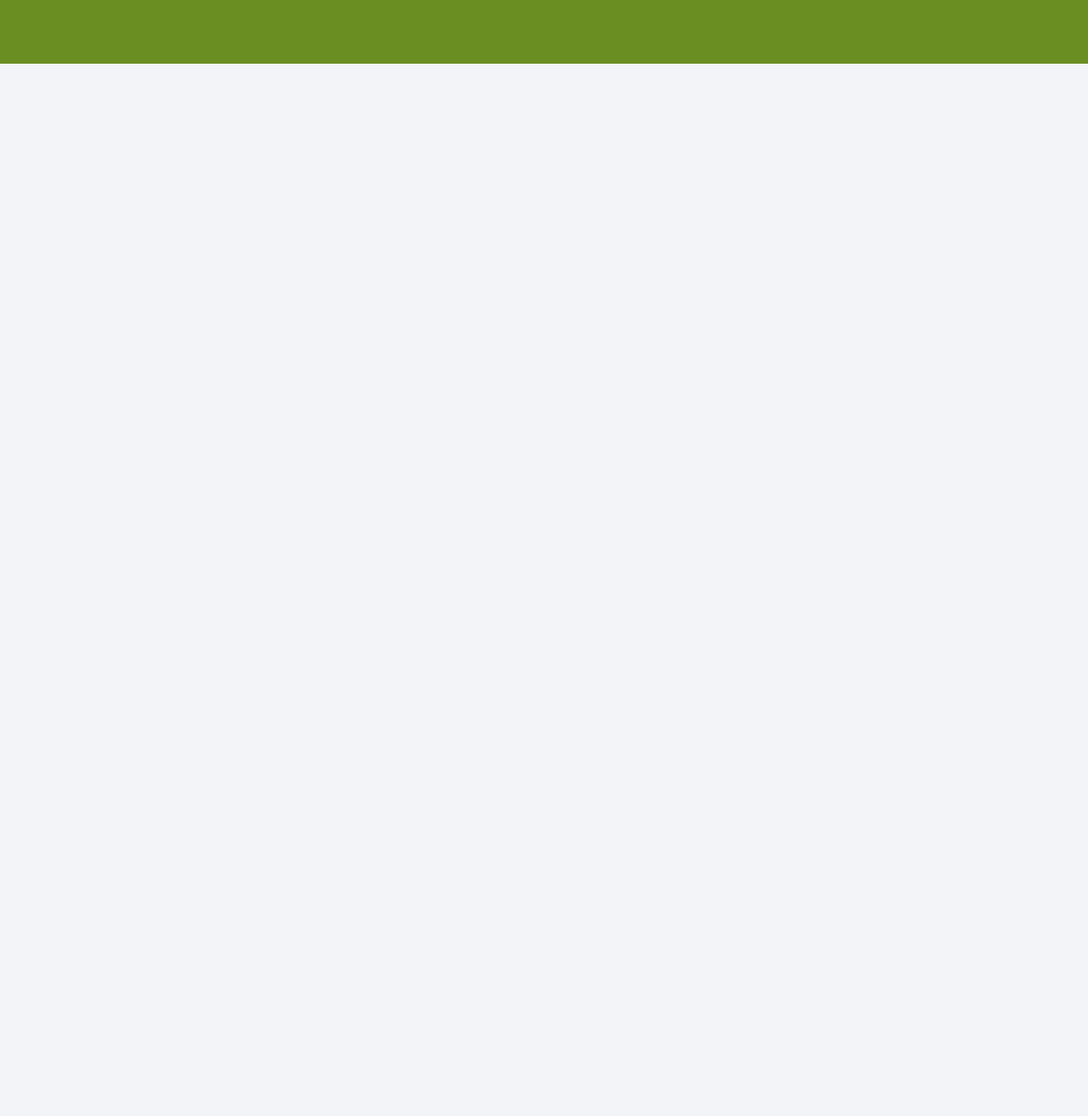
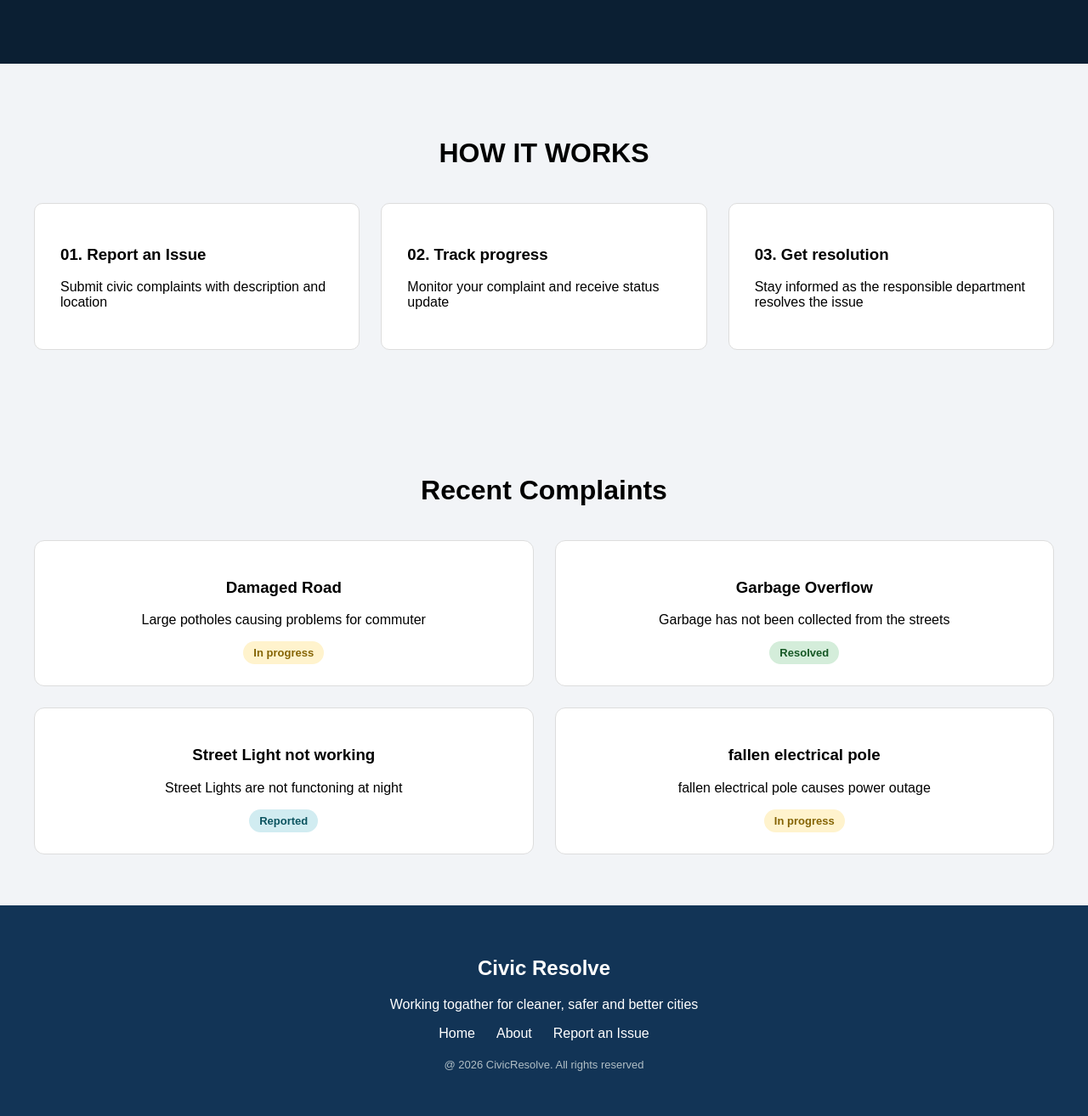
Before and after one commit to Nilesh-LOQ/CivicResolve, a plain HTML site: page Frontend/pages/home.html in a window 1280 px wide. Shown: the part 426-1740 px from the top of the page at 85% size. Before the commit the page ends 800 px from the top, so only its background shows below. Drawn offline with Linux system fonts and the light colour scheme.

Commit message:
completed first static home page prototype

```diff
--- a/Frontend/assets/CSS/style.css
+++ b/Frontend/assets/CSS/style.css
@@ -34,7 +34,8 @@ nav a:hover{
 .hero{
     text-align: center;
     padding: 100px 20px;
-    background-color: olivedrab;
+    /* background-color: olivedrab; */
+    background-color: #0B1F33;
 
     color: white;
 }
@@ -60,3 +61,92 @@ nav a:hover{
     background-color: white;
     color: #123456;
 }
+.how-it-works{
+    text-align: center;
+    padding: 60px 40px;
+
+}
+.how-it-works h2{
+    font-size: 32px;
+    margin-bottom: 40px;
+}
+.step-container{
+    display: grid;
+    grid-template-columns: repeat(3,1fr);
+    gap: 25px;
+}
+.step-card{
+    background-color: white;
+    padding: 30px;
+    border-radius: 10px;
+    text-align: left;
+    border: 1px solid #ddd;
+
+}
+.recent-complaints{
+    padding: 60px 40px;
+    text-align: center;
+}
+.recent-complaints h2{
+    font-size: 32px;
+    margin-bottom: 40px;
+}
+.complaint-container{
+    display: grid;
+    grid-template-columns: repeat(2,1fr);
+    gap: 25px;
+}
+.complaint-card{
+    background-color: white;
+    padding: 25px;
+    border-radius: 12px;
+    border: 1px solid #ddd;
+    text-align: center;
+    transition: transform 0.3s ease;
+}
+.complaint-card:hover{
+    transform: scale(1.03);
+}
+.status{
+    display: inline-block;
+    padding: 6px 12px;
+    border-radius: 20px;
+    font-size: 13px;
+    font-weight: bold;
+}
+.in-progress{
+    background-color: #FFF3CD;
+    color: #856404;
+}
+.resolved{
+    background-color: #D4EDDA;
+    color: #155724;
+}
+.reported{
+    background-color: #D1ECF1;
+    color: #0C5460;
+}
+.footer{
+    background-color: #123456;
+    color: white;
+    text-align: center;
+    padding: 40px;
+}
+.footer-links{
+    display: flex;
+    justify-content: center ;
+    gap: 25px;
+}
+.footer-links a{
+    color: white;
+    text-decoration: none;
+    transition: gold 0.3s ease;
+}
+.footer-links a:hover{
+    color: #FFD700;
+}
+.copyright{
+    font-size: 13px;
+    color: #B0BEC5;
+    margin-top: 20px;
+}
--- a/Frontend/pages/home.html
+++ b/Frontend/pages/home.html
@@ -30,7 +30,59 @@
             Report an Issue
         </a>
       </section>
+      <section class="how-it-works" id="about">
+        <h2>HOW IT WORKS</h2>
+        <div class="step-container">
+            <div class="step-card">
+                <h3>01. Report an Issue</h3>
+                <p>Submit civic complaints with description and location</p>
+            </div>
+            <div class="step-card">
+                <h3>02. Track progress</h3>
+                <p>Monitor your complaint and receive status update</p>
+            </div>
+            <div class="step-card">
+                <h3>03. Get resolution</h3>
+                <p>Stay informed as the responsible department resolves the issue</p>
+            </div>
+        </div>
+      </section>
+      <section class="recent-complaints" id="complaints">
+            <h2>Recent Complaints</h2>
+                <div class="complaint-container">
+                    <div class="complaint-card">
+                        <h3>Damaged Road</h3>
+                        <p>Large potholes causing problems for commuter</p>
+                        <span class="status in-progress">In progress</span>
+                    </div>
+                    <div class="complaint-card">
+                        <h3>Garbage Overflow</h3>
+                        <p>Garbage has not been collected from the streets</p>
+                        <span class="status resolved">Resolved </span>
+                    </div>
+                    <div class="complaint-card">
+                        <h3>Street Light not working</h3>
+                        <p>Street Lights are not functoning at night</p>
+                        <span class="status reported">Reported</span>
+                    </div>
+                    <div class="complaint-card">
+                        <h3>fallen electrical pole</h3>
+                        <p>fallen electrical pole causes power outage</p>
+                        <span class="status in-progress">In progress</span>
+                    </div>
+                </div>
+      </section>
    </main>
+   <footer class="footer">
+        <h2>Civic Resolve</h2>
+        <p>Working togather for cleaner, safer and better cities</p>
+        <div class="footer-links">
+            <a href="home.html">Home</a>
+            <a href="#about">About</a>
+            <a href="report.html">Report an Issue</a>
+        </div>
+        <p class="copyright">@ 2026 CivicResolve. All rights reserved</p>
+   </footer>
 </body>
 
 </html>
```
